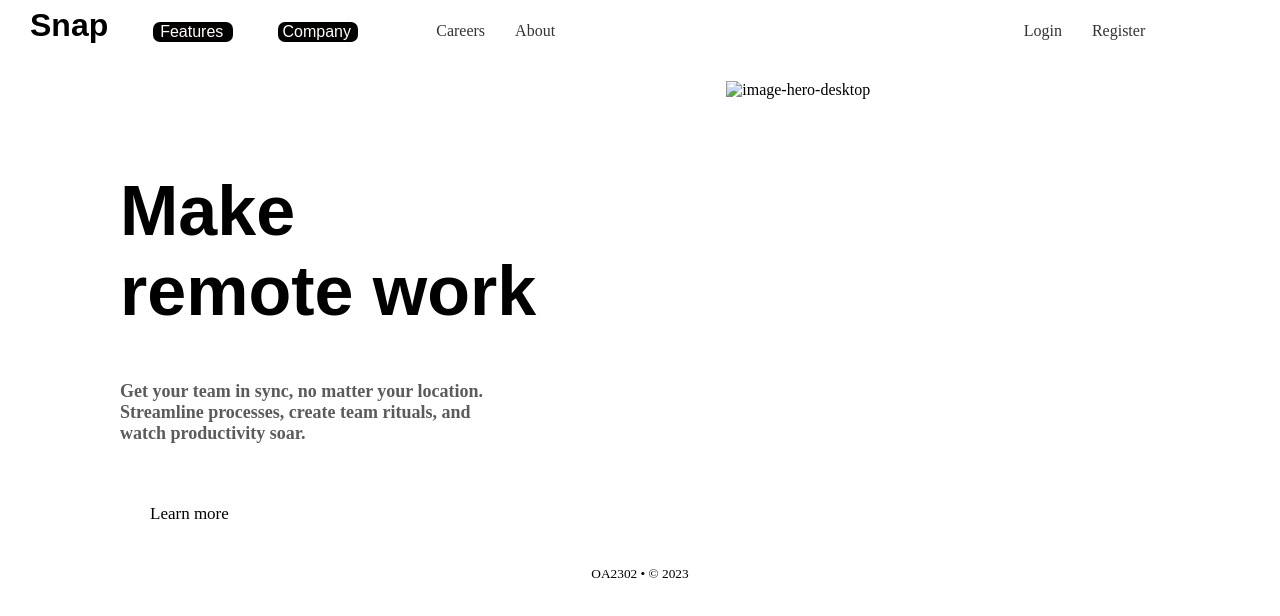
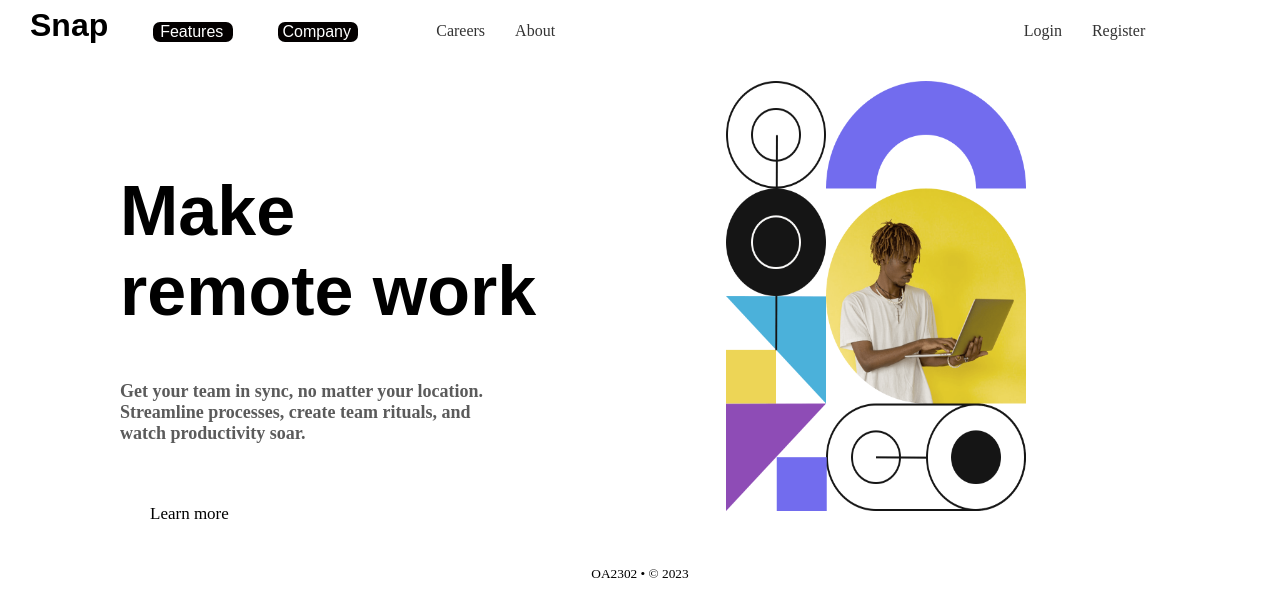
Before and after one commit to OA2302/intro-section-with-dropdown, a plain HTML site: page index.html in a window 1280 px wide. Drawn offline with Linux system fonts and the light colour scheme.

Commit message:
first commit

```diff
--- a/index.html
+++ b/index.html
@@ -50,7 +50,7 @@
       create team rituals, and <br> watch productivity soar.</h5>
 
    <p class="d"> Learn more</p></div>
-   <img src="../intro-section-with-dropdown-navigation-main/images/image-hero-desktop.png" alt="image-hero-desktop">
+   <img src="image-hero-desktop.png" alt="image-hero-desktop">
   </main>
  <footer><small>OA2302 • © 2023</small> </footer>
 </body>
```
Also changed, not shown: image-hero-desktop.png (renamed from images/image-hero-desktop.png), 1 other file.
